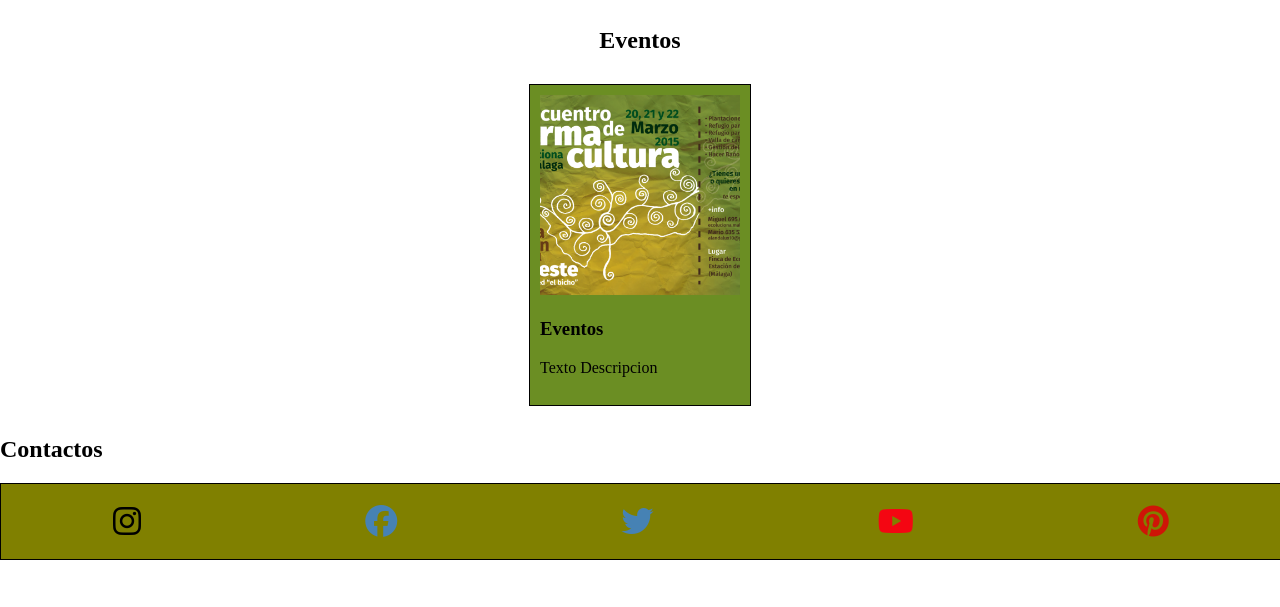
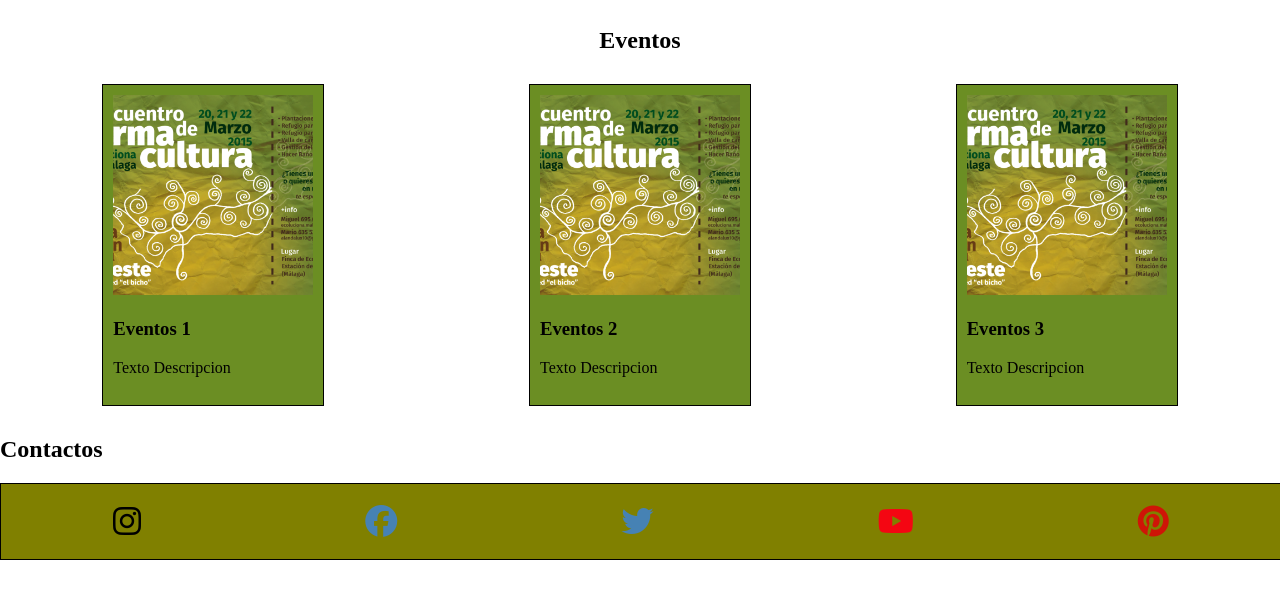
Before and after one commit to Maxi1209/curso-html-css-inicial-integrador, a plain HTML site: page index.html in a window 1280 px wide. Shown: the part 2319-2926 px from the top of the page. Drawn offline with Linux system fonts and the light colour scheme.

Commit message:
correcciones

```diff
--- a/index.html
+++ b/index.html
@@ -119,7 +119,17 @@
                 <div class="conteiner">
                     <div class="card">
                         <img src="./Imgeneshtml/cartel_encuentro_perma29-01-02.webp" height="200" alt="Imagen Eventos">
-                        <h3> Eventos </h3>
+                        <h3> Eventos 1 </h3>
+                        <p> Texto Descripcion </p>
+                    </div>
+                    <div class="card">
+                        <img src="./Imgeneshtml/cartel_encuentro_perma29-01-02.webp" height="200" alt="Imagen Eventos">
+                        <h3> Eventos 2 </h3>
+                        <p> Texto Descripcion </p>
+                    </div>
+                    <div class="card">
+                        <img src="./Imgeneshtml/cartel_encuentro_perma29-01-02.webp" height="200" alt="Imagen Eventos">
+                        <h3> Eventos 3 </h3>
                         <p> Texto Descripcion </p>
                     </div>
                 </div>
@@ -131,7 +141,7 @@
                 <div id="redes-sociales">
                     <i class="fa-brands fa-instagram fa-2xl"></i>
                     <i class="fa-brands fa-facebook fa-2xl" style="color: steelblue;"></i>
-                    <i class="fa-brands fa-twitter fa-2xl" style="color: steelblue;" ></i>
+                    <i class="fa-brands fa-twitter fa-2xl" style="color: steelblue;"></i>
                     <i class="fa-brands fa-youtube fa-2xl" style="color: #f40612;"></i>
                     <i class="fa-brands fa-pinterest fa-2xl" style="color: #cf1507;"></i>
                 </div>
```
